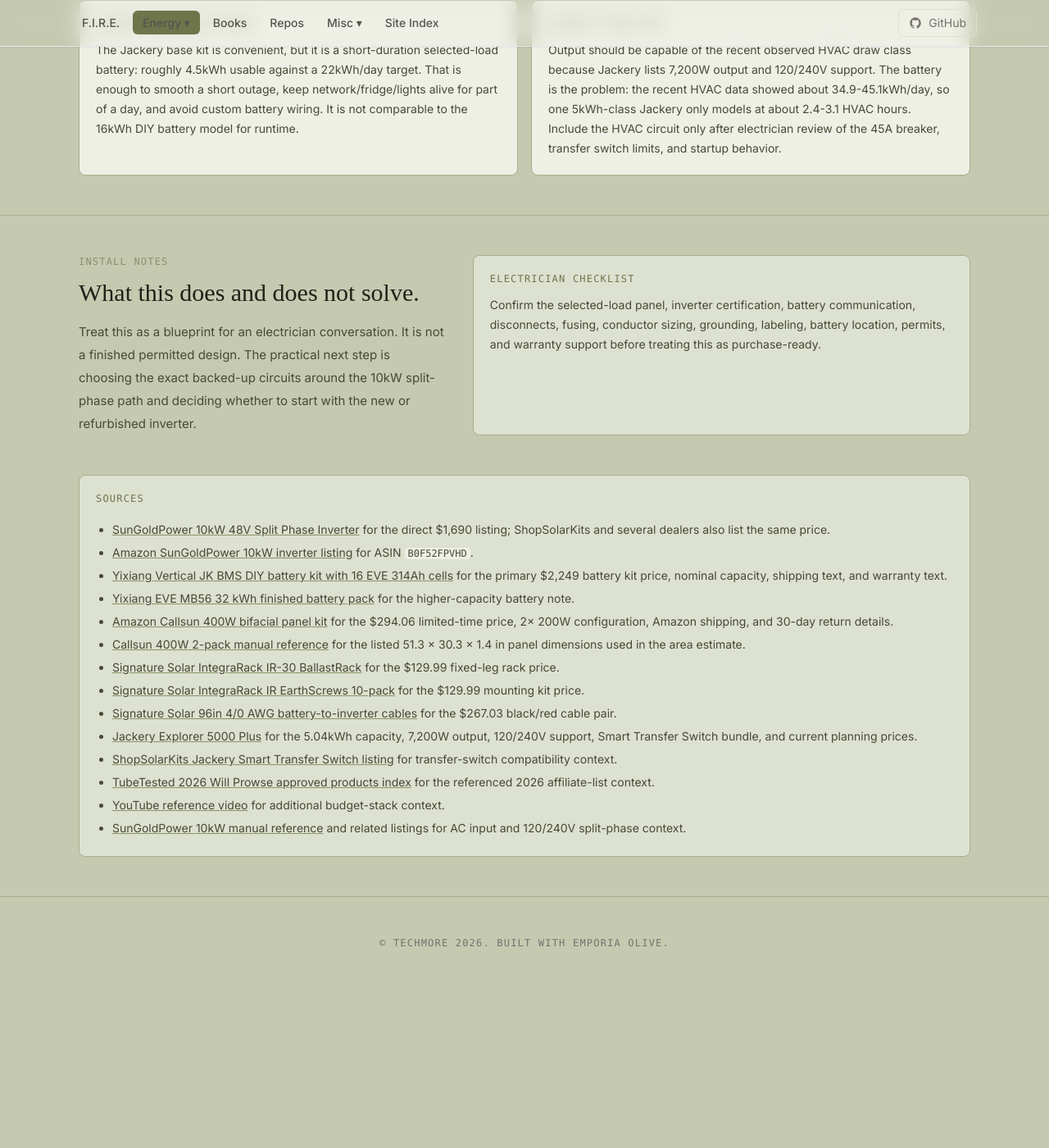
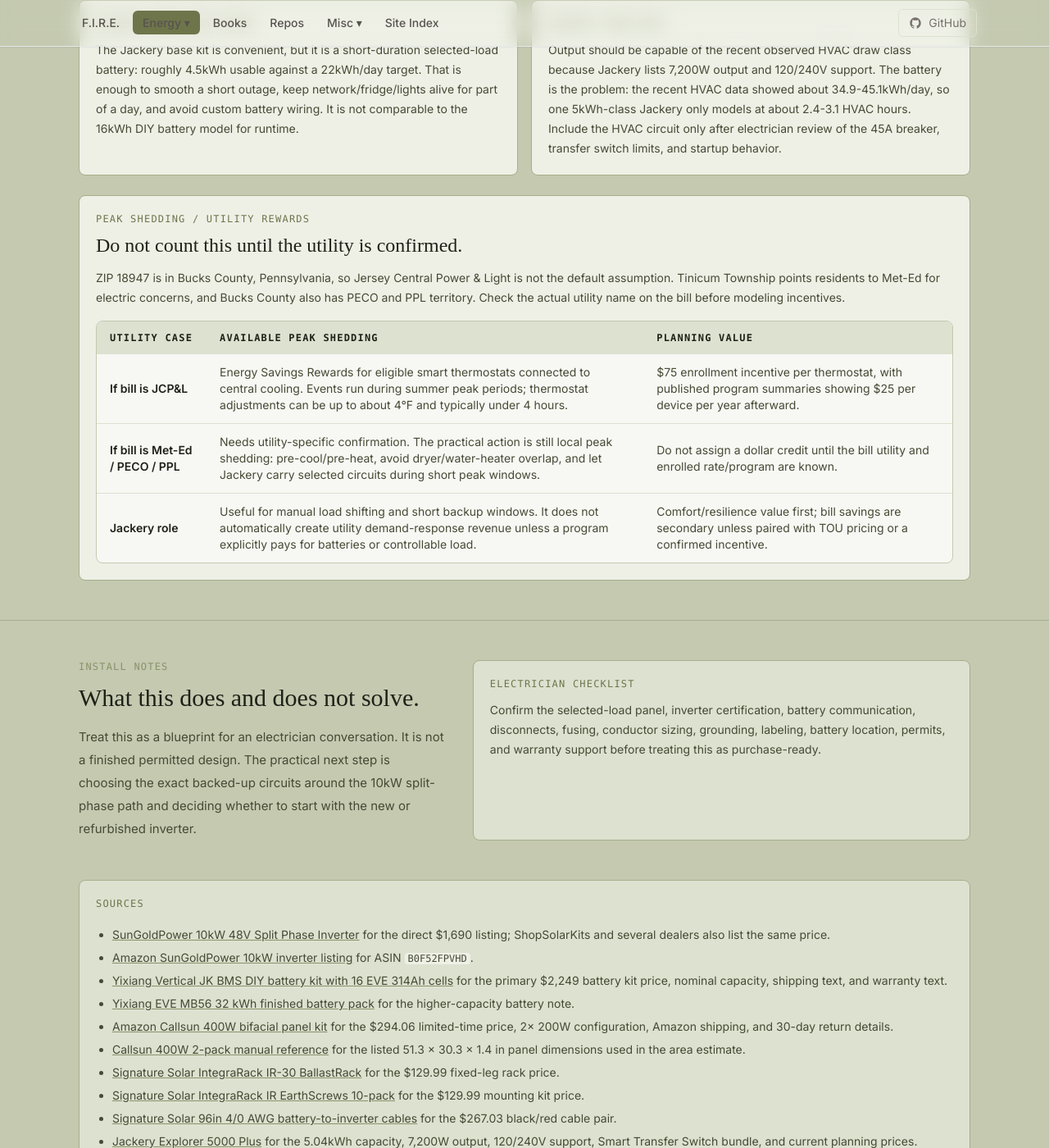
Before and after one commit to techmore/techmore.github.io, a Jekyll site: the page built from pages/energy-monitoring/will-prowse-2026.html, in a window 1280 px wide and 1400 px high, scrolled down 4024 px. Shown: the whole window at 82% size. Built offline with Jekyll 4.4.1, drawn with Linux system fonts in a browser that asks for light colours; nearby versions of some CDN libraries; some web fonts are replaced; before the commit the page ends 5230 px from its top, so only the background shows below that; some of the changed text lies outside the part shown.

Commit message:
Add peak shedding utility note

```diff
--- a/pages/energy-monitoring/will-prowse-2026.html
+++ b/pages/energy-monitoring/will-prowse-2026.html
@@ -365,6 +365,42 @@ title: Will Prowse 2026 - Techmore
           </p>
         </div>
       </div>
+
+      <div class="mt-6 rounded-lg border border-olive-400 bg-olive-100 p-5">
+        <p class="font-mono text-xs tracking-widest uppercase text-olive-600">Peak shedding / utility rewards</p>
+        <h3 class="mt-2 text-2xl text-olive-950">Do not count this until the utility is confirmed.</h3>
+        <p class="mt-3 text-sm text-olive-800 leading-6">
+          ZIP 18947 is in Bucks County, Pennsylvania, so Jersey Central Power &amp; Light is not the default assumption. Tinicum Township points residents to Met-Ed for electric concerns, and Bucks County also has PECO and PPL territory. Check the actual utility name on the bill before modeling incentives.
+        </p>
+        <div class="mt-4 overflow-x-auto rounded-lg border border-olive-300 bg-olive-50">
+          <table class="min-w-full text-left text-sm text-olive-800">
+            <thead class="bg-olive-200 text-olive-950">
+              <tr>
+                <th scope="col" class="px-4 py-3 font-mono text-xs tracking-widest uppercase">Utility case</th>
+                <th scope="col" class="px-4 py-3 font-mono text-xs tracking-widest uppercase">Available peak shedding</th>
+                <th scope="col" class="px-4 py-3 font-mono text-xs tracking-widest uppercase">Planning value</th>
+              </tr>
+            </thead>
+            <tbody class="divide-y divide-olive-200">
+              <tr>
+                <td class="px-4 py-3 font-semibold text-olive-950">If bill is JCP&amp;L</td>
+                <td class="px-4 py-3">Energy Savings Rewards for eligible smart thermostats connected to central cooling. Events run during summer peak periods; thermostat adjustments can be up to about 4°F and typically under 4 hours.</td>
+                <td class="px-4 py-3">$75 enrollment incentive per thermostat, with published program summaries showing $25 per device per year afterward.</td>
+              </tr>
+              <tr>
+                <td class="px-4 py-3 font-semibold text-olive-950">If bill is Met-Ed / PECO / PPL</td>
+                <td class="px-4 py-3">Needs utility-specific confirmation. The practical action is still local peak shedding: pre-cool/pre-heat, avoid dryer/water-heater overlap, and let Jackery carry selected circuits during short peak windows.</td>
+                <td class="px-4 py-3">Do not assign a dollar credit until the bill utility and enrolled rate/program are known.</td>
+              </tr>
+              <tr>
+                <td class="px-4 py-3 font-semibold text-olive-950">Jackery role</td>
+                <td class="px-4 py-3">Useful for manual load shifting and short backup windows. It does not automatically create utility demand-response revenue unless a program explicitly pays for batteries or controllable load.</td>
+                <td class="px-4 py-3">Comfort/resilience value first; bill savings are secondary unless paired with TOU pricing or a confirmed incentive.</td>
+              </tr>
+            </tbody>
+          </table>
+        </div>
+      </div>
     </div>
   </section>
 
@@ -401,6 +437,10 @@ title: Will Prowse 2026 - Techmore
         <li><a href="https://signaturesolar.com/96in-4-0-awg-battery-to-inverter-cables-black-and-red/" class="underline decoration-olive-500 hover:text-olive-700">Signature Solar 96in 4/0 AWG battery-to-inverter cables</a> for the $267.03 black/red cable pair.</li>
         <li><a href="https://www.jackery.com/products/jackery-explorer-5000-plus" class="underline decoration-olive-500 hover:text-olive-700">Jackery Explorer 5000 Plus</a> for the 5.04kWh capacity, 7,200W output, 120/240V support, Smart Transfer Switch bundle, and current planning prices.</li>
         <li><a href="https://shopsolarkits.com/products/jackery-smart-transfer-switch" class="underline decoration-olive-500 hover:text-olive-700">ShopSolarKits Jackery Smart Transfer Switch listing</a> for transfer-switch compatibility context.</li>
+        <li><a href="https://www.thermostatrewards.com/jcpl/" class="underline decoration-olive-500 hover:text-olive-700">JCP&amp;L Energy Savings Rewards</a> for the current smart-thermostat demand-response enrollment incentive.</li>
+        <li><a href="https://www.thermostatrewards.com/jcpl/faq/" class="underline decoration-olive-500 hover:text-olive-700">JCP&amp;L Energy Savings Rewards FAQ</a> for eligibility, summer event season, and thermostat-adjustment behavior.</li>
+        <li><a href="https://www.sustainablejersey.com/fileadmin/media/Actions_and_Certification/Actions/Energy/Energy_Tracking_and_Management/Utility_Demand_Response_Programs.pdf" class="underline decoration-olive-500 hover:text-olive-700">Sustainable Jersey utility demand response summary</a> for the $75 enrollment and $25 annual JCP&amp;L device incentive snapshot.</li>
+        <li><a href="https://tinicumtownship.org/community-contacts/" class="underline decoration-olive-500 hover:text-olive-700">Tinicum Township community contacts</a> for the local Met-Ed electric concern listing.</li>
         <li><a href="https://tubetested.com/episodes/58" class="underline decoration-olive-500 hover:text-olive-700">TubeTested 2026 Will Prowse approved products index</a> for the referenced 2026 affiliate-list context.</li>
         <li><a href="https://www.youtube.com/watch?v=HarRKsrqOss" class="underline decoration-olive-500 hover:text-olive-700">YouTube reference video</a> for additional budget-stack context.</li>
         <li><a href="https://device.report/manuals/sungoldpower-10kw-48v-split-phase-solar-inverter-manual" class="underline decoration-olive-500 hover:text-olive-700">SunGoldPower 10kW manual reference</a> and related listings for AC input and 120/240V split-phase context.</li>
```
